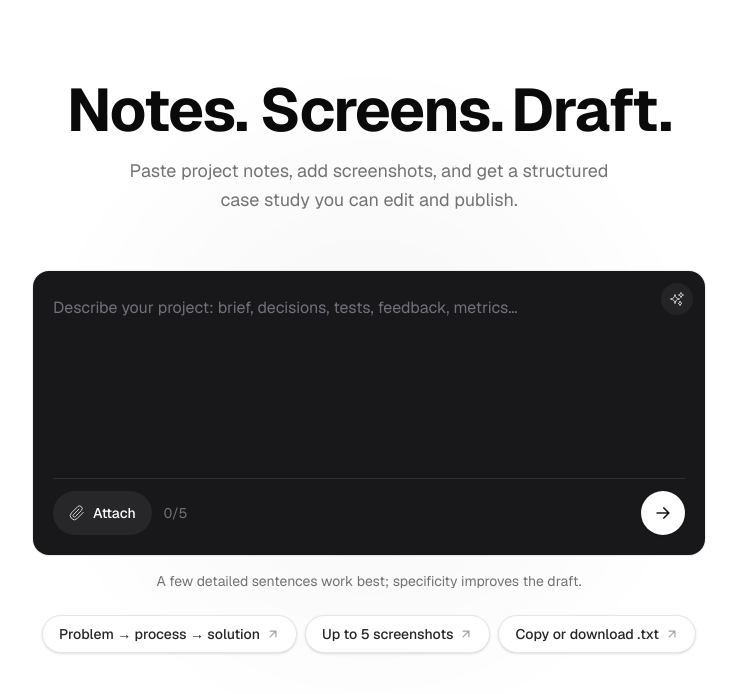
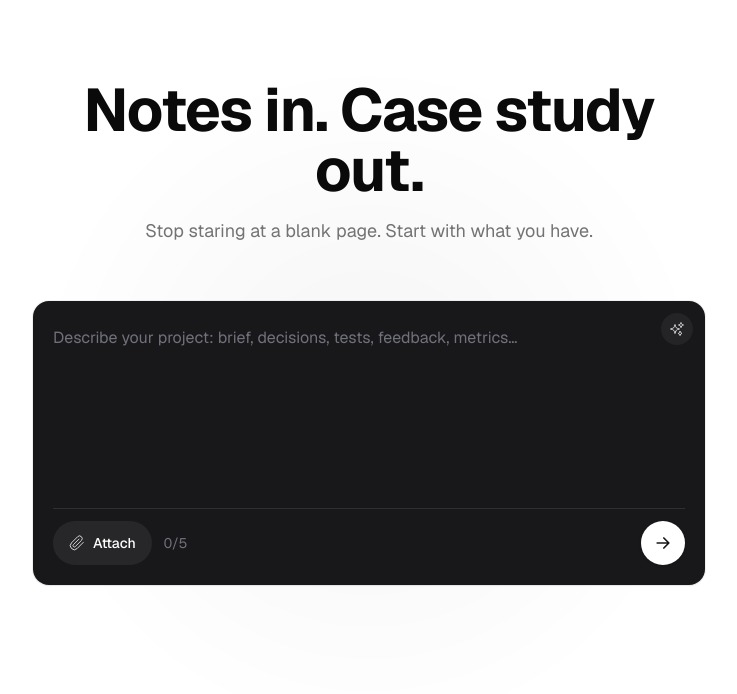
Before and after one commit to mideajayi/CaseGen, a Next.js app: page / in a window 1280 px wide. Shown: the top 694 px of the page, without its empty margins (271-1008 px from the left). Built offline with nearby package versions, Linux system fonts and the light colour scheme.

Commit message:
Page update

```diff
--- a/app/page.tsx
+++ b/app/page.tsx
@@ -33,12 +33,10 @@ export default function Home() {
       <div className="relative mx-auto flex w-full max-w-3xl flex-col gap-10 sm:gap-12 lg:gap-14">
         <section className="mx-auto w-full max-w-2xl text-center">
           <h1 className="text-4xl font-bold tracking-tight text-neutral-950 sm:text-5xl lg:text-6xl">
-            Notes. Screens.
-            <span className="block sm:inline sm:pl-2">Draft.</span>
+            Notes in. Case study out.
           </h1>
           <p className="mx-auto mt-4 max-w-lg text-base leading-relaxed text-neutral-500 sm:text-lg">
-            Paste project notes, add screenshots, and get a structured case study
-            you can edit and publish.
+            Stop staring at a blank page. Start with what you have.
           </p>
         </section>
 
@@ -66,33 +64,6 @@ export default function Home() {
             onStreamTextUpdate={(text) => setStreamText(text)}
           />
 
-          <div className="flex flex-wrap items-center justify-center gap-2">
-            {[
-              "Problem → process → solution",
-              "Up to 5 screenshots",
-              "Copy or download .txt",
-            ].map((label) => (
-              <span
-                key={label}
-                className="inline-flex items-center gap-1.5 rounded-full border border-neutral-200 bg-white px-4 py-2 text-sm font-medium text-neutral-800 shadow-sm"
-              >
-                {label}
-                <svg
-                  className="h-3.5 w-3.5 text-neutral-400"
-                  viewBox="0 0 24 24"
-                  fill="none"
-                  stroke="currentColor"
-                  strokeWidth="2"
-                  strokeLinecap="round"
-                  strokeLinejoin="round"
-                  aria-hidden
-                >
-                  <path d="M7 17L17 7M7 7h10v10" />
-                </svg>
-              </span>
-            ))}
-          </div>
-
           <DraftOutput
             draft={draft}
             isLoading={isLoading}
--- a/components/InputForm.tsx
+++ b/components/InputForm.tsx
@@ -397,12 +397,8 @@ const InputForm = ({
         </div>
       </div>
 
-      {validationError ? (
+      {validationError && (
         <p className="text-sm font-medium text-red-600">{validationError}</p>
-      ) : (
-        <p className="text-center text-sm text-neutral-500">
-          A few detailed sentences work best; specificity improves the draft.
-        </p>
       )}
 
       {imageWarning && (
```
